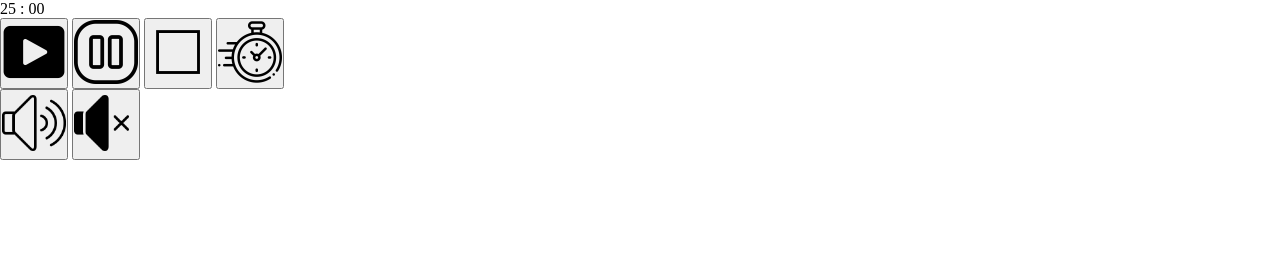
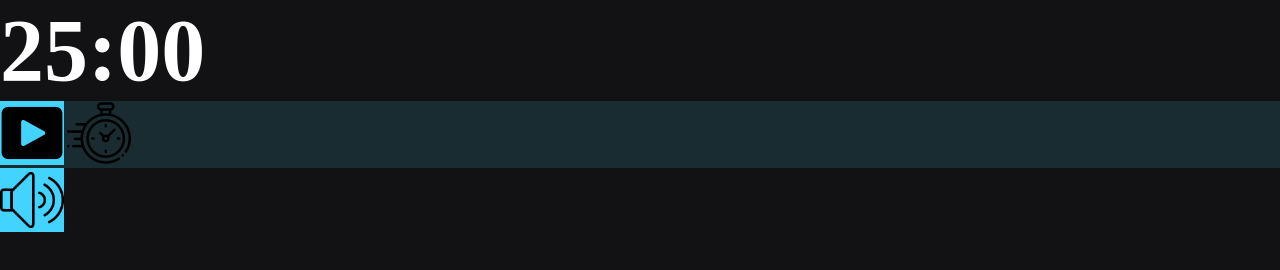
Before and after one commit to LeoSergio/rocketseat, a plain HTML site: page project-js03/index.html in a window 1280 px wide. Drawn offline with Linux system fonts and the light colour scheme.

Commit message:
update css

```diff
--- a/project-js03/index.html
+++ b/project-js03/index.html
@@ -6,6 +6,10 @@
     <meta name="description" content="Temporizador estilo pomodoro">
     <title>FocusTimer - Pomodoro </title>
     <link rel="stylesheet" href="style.css">
+
+    <!--font:
+        roboto bold:700 importar
+    -->
 </head>
 <body>
     <main>
@@ -16,15 +20,15 @@
         </div>
         <div id="controls">
             <button class="play"><img src="./images/video_16961158.png" alt="" width="64px"></button>
-            <button class="pause"><img src="./images/pause_4349475.png" alt=""width="64px"></button>
-            <button class="stop"><img src="./images/icons8-parar-100.png" alt=""width="64px"></button>
+            <button class="pause hide"><img src="./images/pause_4349475.png" alt=""width="64px"></button>
+            <button class="stop hide"><img src="./images/icons8-parar-100.png" alt=""width="64px"></button>
             <button class="set"><img src="./images/clock_1584892.png" alt=""width="64px"></button>
         </div>
     </main>
 
     <footer>
         <button class="sound-on"><img src="./images/icons8-volume-alto-100.png" alt="" width="64px"></button>
-        <button class="sound-off"><img src="./images/icons8-mudo-100.png" alt="" width="64px"></button>
+        <button class="sound-off hide"><img src="./images/icons8-mudo-100.png" alt="" width="64px"></button>
     </footer>
 
     <!--Selecionar as imagens dos button-->
--- a/project-js03/style.css
+++ b/project-js03/style.css
@@ -3,3 +3,38 @@
    padding:0;
    box-sizing: border-box;
 }
+:root{
+   --bg-body: #121214;
+   --base-color:194;
+   --bg-primary-light: hsla(var(--base-color),100%, 63%, 0.13);
+   --primary-color:hsl(var(--base-color),100%, 63%);
+   --font-body-color:white;
+
+   font-size: 62.5%; /*1rem = 10px*/
+}
+body{
+   background-color: var(--bg-body);
+   color:var(--font-body-color);
+   /*font Roboto*/
+}
+
+button{
+   background-color: transparent;
+   border:none;
+   cursor:pointer;
+}
+.hide{
+   display:none;
+}
+.play img, .pause img, .sound-on img{
+   background-color: var(--primary-color);
+}
+#timer{
+   font-size: 8.8rem;
+   font-weight: bold;
+   display:flex;
+}
+
+#controls{
+   background-color: var(--bg-primary-light);
+}
```
Also changed, not shown: project-js03/sobre o proj.md (+1 -1 lines).
